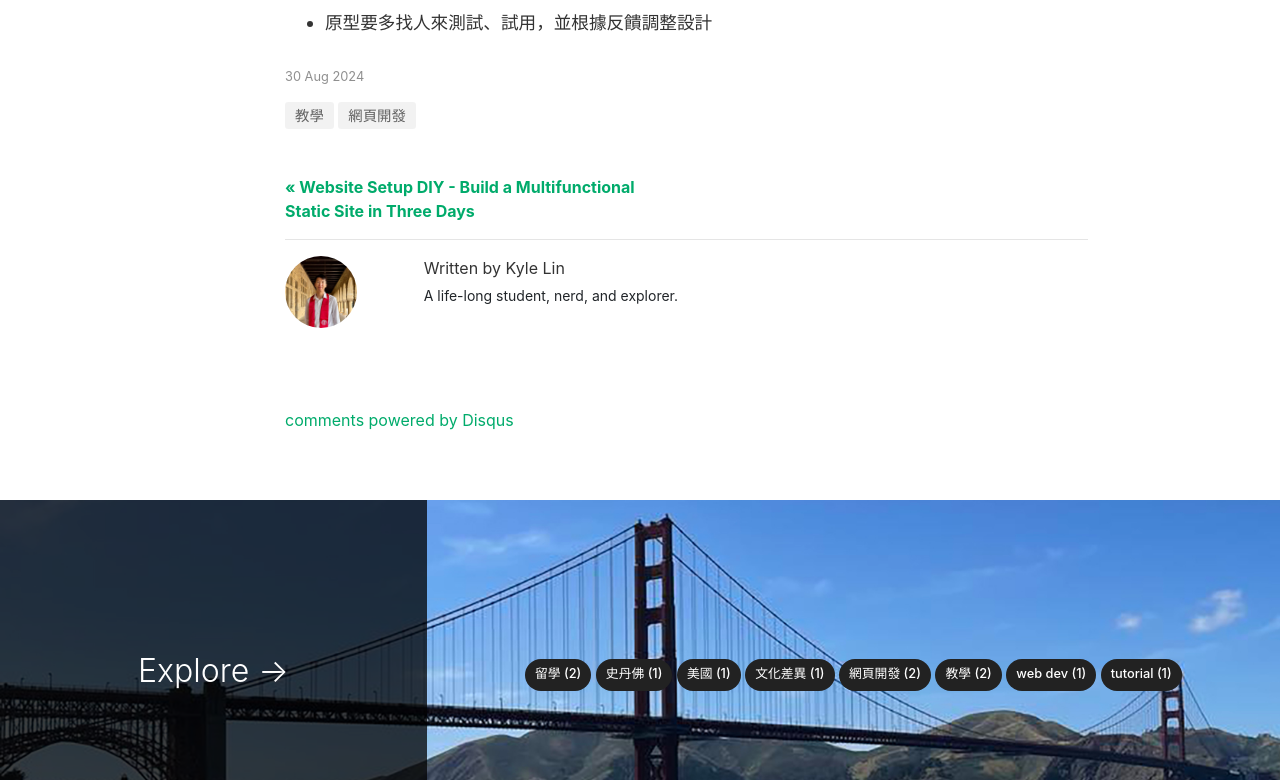
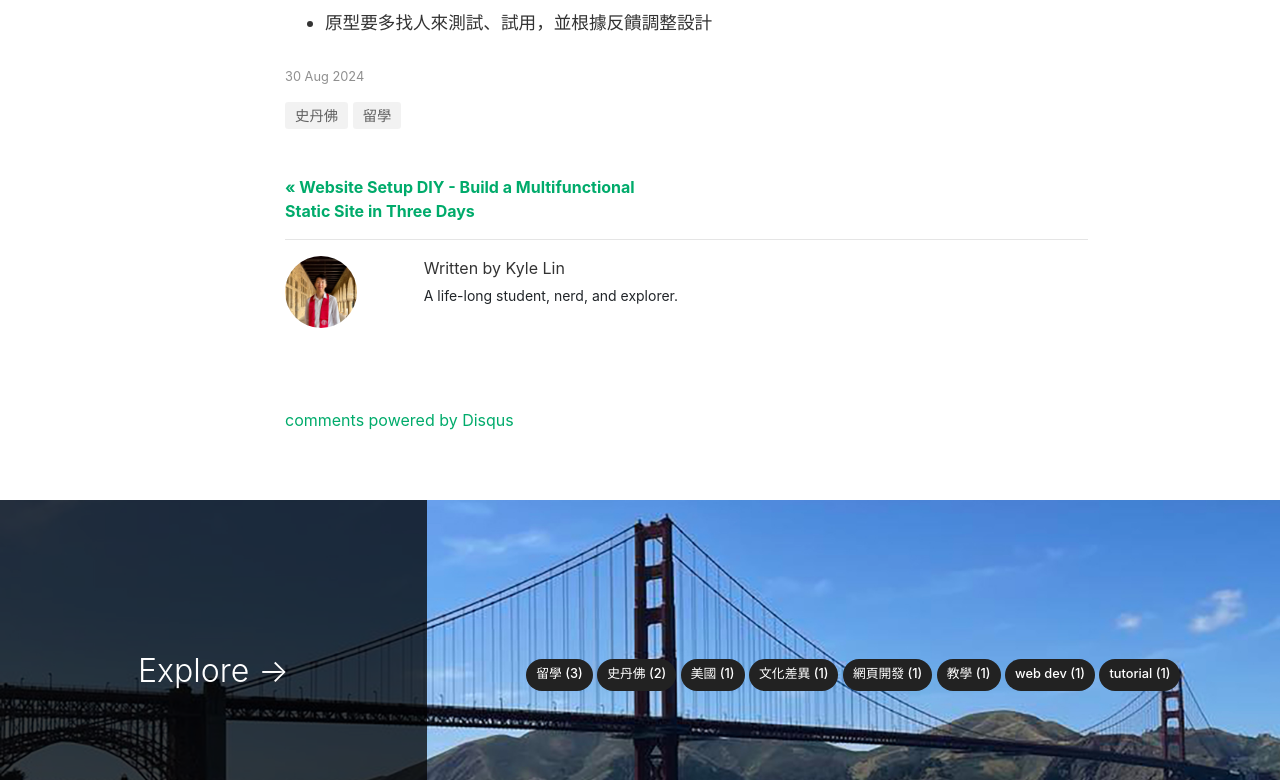
Before and after one commit to PTLin84/blog, a Jekyll site: the page built from _posts/2024-08-30-stanford-design-thinking-course-zh-TW.md, in a window 1280 px wide and 1400 px high, scrolled down 10734 px. Shown: the part 441-1221 px from the top of the window. Built offline with Jekyll 4.4.1, drawn with Linux system fonts in a browser that asks for light colours; nearby versions of some CDN libraries; comment, search, counter and statistics services are not loaded.

Commit message:
FIX: Fixed incorrect category labels of the new post.

```diff
--- a/_posts/2024-08-30-stanford-design-thinking-course-zh-TW.md
+++ b/_posts/2024-08-30-stanford-design-thinking-course-zh-TW.md
@@ -2,7 +2,7 @@
 layout: post
 title:  "史丹佛的設計思維課 - 從APP介面設計學習創造性問題解決"
 author: kyle
-categories: [ 網頁開發, 教學 ]
+categories: [ 史丹佛, 留學 ]
 timestamp: "1725081599000"
 language: zh
 image: assets/images/article3_img8.jpg
```
